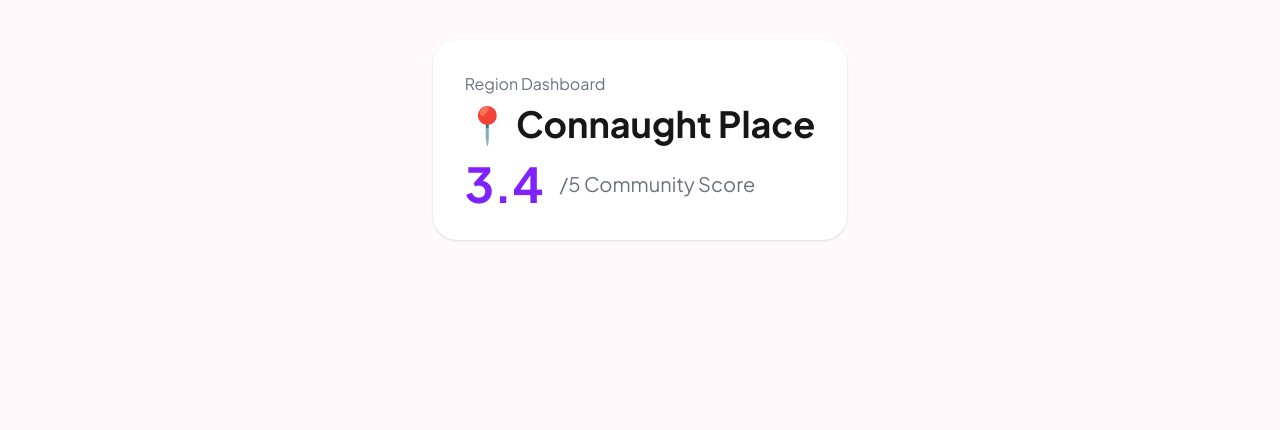
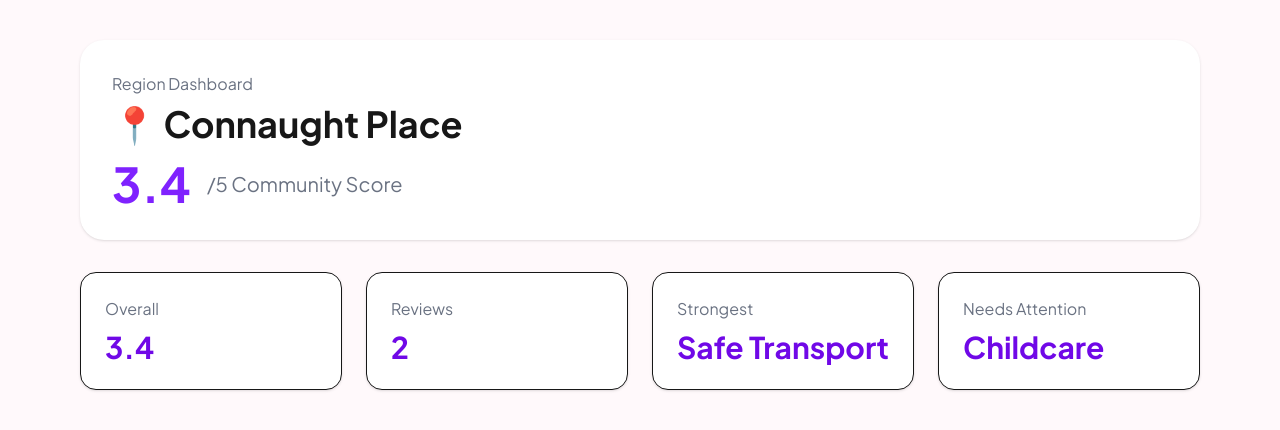
Before and after one commit to pixel-angel/Project_Athena-v2v, a Next.js app: page /dashboard in a window 1280 px wide. Shown: the top 430 px of the page. Built offline with nearby package versions, Linux system fonts and the light colour scheme.

Commit message:
fixed bug in dashboard

```diff
--- a/src/app/dashboard/page.tsx
+++ b/src/app/dashboard/page.tsx
@@ -77,12 +77,12 @@ export default function DashboardPage() {
     <div className="max-w-7xl mx-auto py-10 px-6">
       <DashboardHeader region={region} score={overall} />
 
-      {/* <StatsCards
-        // // overall={overall}
-        // reviews={regionReviews.length}
-        // strongest={strongest}
-        // weakest={weakest}
-      /> */}
+      <StatsCards
+        overall={overall}
+        reviews={regionReviews.length}
+        strongest={strongest}
+        weakest={weakest}
+      />
     </div>
   );
 }
--- a/src/components/dashboard/StatsCard.tsx
+++ b/src/components/dashboard/StatsCard.tsx
@@ -1,22 +1,59 @@
 interface Props {
-  region: string;
-  score: number;
+  overall: number;
+
+  reviews: number;
+
+  strongest: string;
+
+  weakest: string;
 }
 
-export default function DashboardHeader({ region, score }: Props) {
+export default function StatsCards({
+  overall,
+
+  reviews,
+
+  strongest,
+
+  weakest,
+}: Props) {
+  const cards = [
+    {
+      title: "Overall",
+
+      value: overall.toFixed(1),
+    },
+
+    {
+      title: "Reviews",
+
+      value: reviews,
+    },
+
+    {
+      title: "Strongest",
+
+      value: strongest,
+    },
+
+    {
+      title: "Needs Attention",
+
+      value: weakest,
+    },
+  ];
+
   return (
-    <div className="bg-white rounded-3xl shadow-sm p-8">
-      <p className="text-gray-500">Region Dashboard</p>
+    <div className="grid md:grid-cols-4 gap-6 mt-8">
+      {cards.map((card, index) => (
+        <div key={index} className="bg-white rounded-2xl shadow-sm p-6 border">
+          <p className="text-gray-500">{card.title}</p>
 
-      <h1 className="text-4xl font-bold mt-2">📍 {region}</h1>
-
-      <div className="mt-4 flex items-center gap-4">
-        <span className="text-5xl font-bold text-violet-600">
-          {score.toFixed(1)}
-        </span>
-
-        <span className="text-xl text-gray-500">/5 Community Score</span>
-      </div>
+          <h2 className="text-3xl font-bold mt-2 text-violet-700">
+            {card.value}
+          </h2>
+        </div>
+      ))}
     </div>
   );
 }
```
